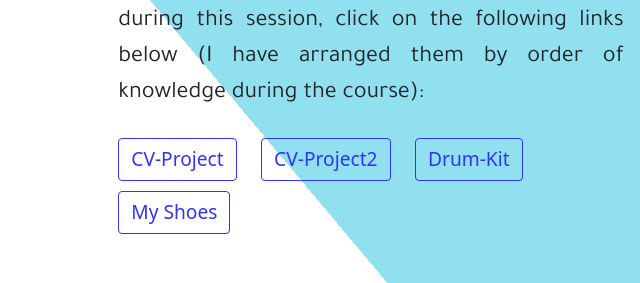
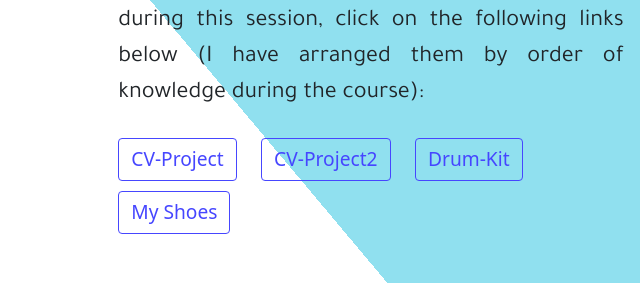
Before and after one commit to Sebastien-A-A/presentation, a website: page index.html in a window 1280 px wide. Shown: the part 2500-2783 px from the top of the page, 522-1162 px from the left. Drawn offline with nearby package versions, Linux system fonts and the light colour scheme; a web font is replaced by a local one.

Commit message:
Update styles.css

```diff
--- a/public/css/styles.css
+++ b/public/css/styles.css
@@ -119,8 +119,8 @@ p{
 }
 
 .btn-programming{
-  color: rgb(50, 50, 255);
-  border-color: rgb(50, 50, 255);
+  color: rgb(70, 70, 255);
+  border-color: rgb(70, 70, 255);
   font-size: 1.2rem;
   margin:2% 4% 0 0;
 }
```
